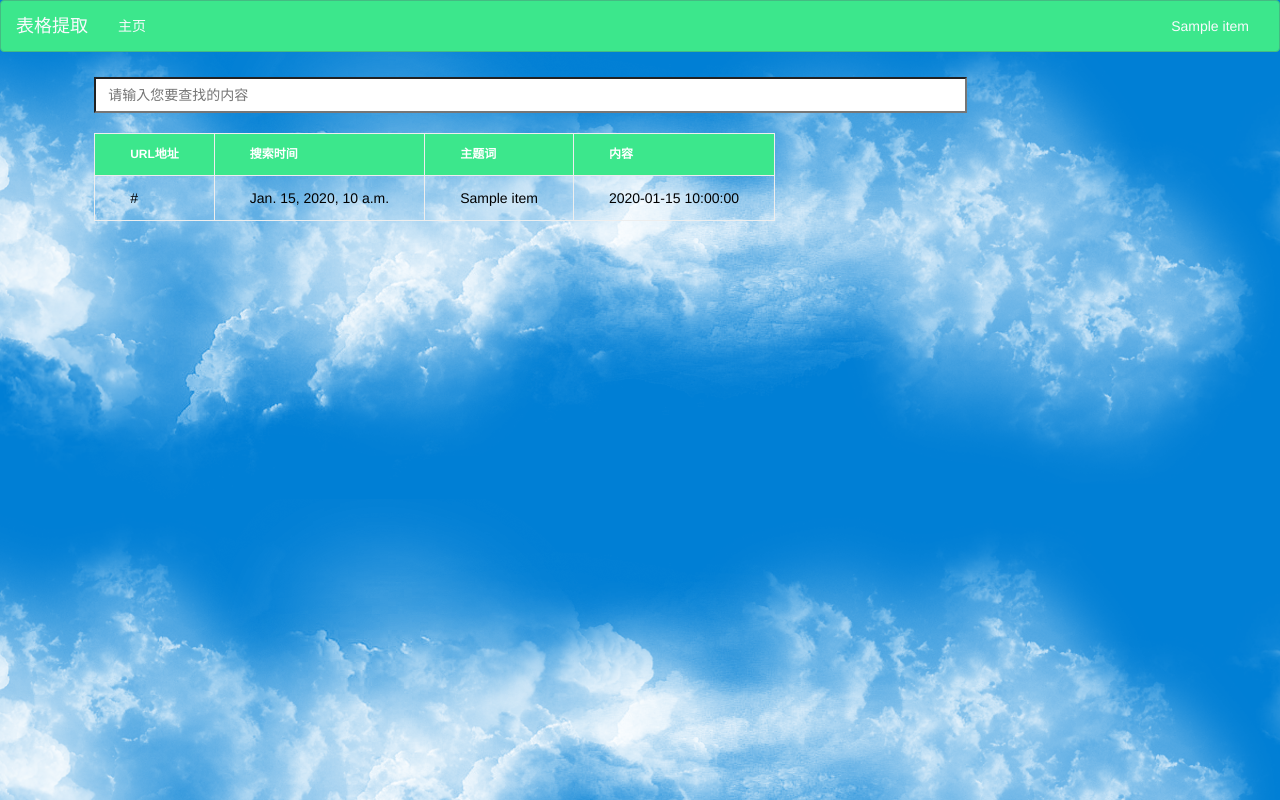
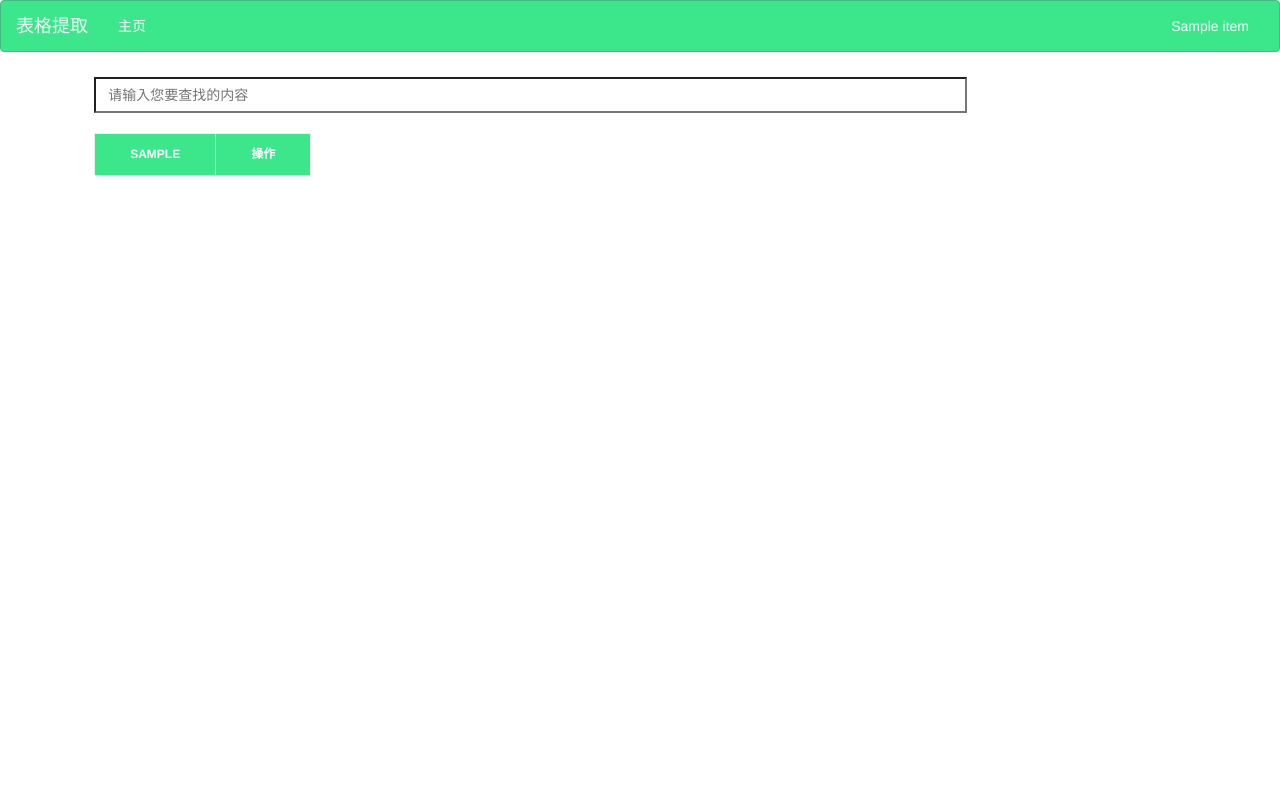
Before and after one commit to yf999573/Project, a Django app: template work/templates/show.html in a window 1280 px wide. Run offline with Django 3.2, Linux system fonts and the light colour scheme; the template is opened without the code that fills it: most values are stand-ins (such as "Sample title", 1, 10 or a date in 2020); lists and menus that the app fills with data are empty; some libraries are stand-ins or nearby versions.

Commit message:
operate table

```diff
--- a/work/SEproject/models.py
+++ b/work/SEproject/models.py
@@ -45,7 +45,7 @@ class HtmlParser(object):
         title_node = soup.find('title')
         table_node = soup.find_all('table')
         for table in table_node:
-            new_test = userdata(name=name,url = page_url,title = title_node.get_text(),time = times,date = str(table))
+            new_test = userdata(name=name,url = page_url,title = title_node.get_text(),time = times,date = table.prettify())
             new_test.save()
 
 #主程序处理
--- a/work/templates/show.html
+++ b/work/templates/show.html
@@ -18,15 +18,53 @@
     <script src="{% static "js/JS.js" %}"></script>
     {% load static %}
     <script src="{% static "js/show.js" %}"></script>
+    <script type="text/javascript">
+        function moveUp(_a){
+            var _row = _a.parentNode.parentNode;
+            var _node = _row.previousSibling;
+            while(_node && _node.nodeType != 1){
+                _node = _node.previousSibling;
+              }
+              if(_node){
+                swapNode(_row,_node);
+              }
+            }
+        function moveDown(_a){
+            var _row = _a.parentNode.parentNode;
+              //如果不是最后一行，则与下一行交换顺序
+              var _node = _row.nextSibling;
+              while(_node && _node.nodeType != 1){
+                _node = _node.nextSibling;
+              }
+              if(_node){
+                swapNode(_row,_node);
+              }
+            }
+        function swapNode(node1,node2){
+              //获取父结点
+              var _parent = node1.parentNode;
+              //获取两个结点的相对位置
+              var _t1 = node1.nextSibling;
+              var _t2 = node2.nextSibling;
+              //将node2插入到原来node1的位置
+              if(_t1)_parent.insertBefore(node2,_t1);
+              else _parent.appendChild(node2);
+              //将node1插入到原来node2的位置
+              if(_t2)_parent.insertBefore(node1,_t2);
+              else _parent.appendChild(node1);
+            }
+    </script>
+    <script type="text/javascript">
+        function deleteRew(r) {
+            var i;
+            i = r.parentNode.parentNode.rowIndex;
+            var oi = r.parentNode.parentNode.parentNode;
+            oi.deleteRow(i)
+        }
+    </script>
     <title>提取表格展示页</title>
 </head>
 <body>
-<div class="sky" style="position:absolute;width:100%;left:0; top: 0; width:100%; height:100% ">
-    <div class="clouds_one"></div>
-    <div class="clouds_two"></div>
-    <div class="clouds_three"></div>
-</div>
-
 <!--导航条-->
 <nav class="navbar navbar-default" role="navigation" style="margin: auto; left:0; top: 0; width:100%; ">
     <div class="container-fluid">
@@ -54,33 +92,37 @@
     <div class="row" style="margin-top:25px;">
         <input type="search" class="col-md-8 col-md-offset-1 light-table-filter" data-table="order-table" placeholder="请输入您要查找的内容" style="padding: 6px 12px;">
     </div>
+    {% for item_table in table_list %}
         <div class="row" style="margin-top: 20px;">
             <div class="col-md-10 col-md-offset-1" style="padding: 0px !important;">
                 <div class="tbl-content">
-                <table class="order-table" cellpadding="0" cellspacing="0" border="0">
-                    <thead>
+                    <table id="myTable" class="order-table"  cellpadding="0" cellspacing="0" border="0">
+                        {% for item_tr in item_table %}
+                            {% if forloop.first %}
                                 <tr>
-                        <th>URL地址</th>
-                        <th>搜索时间</th>
-                        <th>主题词</th>
-                        <th>内容</th>
+                                    {% for item_hd in item_tr %}
+                                        <th>{{ item_hd | safe }}</th>
+                                    {% endfor %}
+                                    <th>操作 </th>
                                 </tr>
-                    </thead>
-                    {% for item in nov_data %}
-                        <tbody>
+                            {% else %}
                                 <tr>
-                            <td>{{ item.url }}</td>
-                            <td>{{ item.time }}</td>
-                            <td>{{ item.title }}</td>
-                            <td>{{ item.date | safe }}</td>
+                                    {% for item_hd in item_tr %}
+                                        <td>{{ item_hd | safe }}</td>
+                                    {% endfor %}
+                                    <td>
+                                        <input type="button" value="删除" onclick="deleteRew(this)">
+                                        <a href="javascript:void(0)" onclick="moveUp(this)">上移</a>
+                                        <a href="javascript:void(0)" onclick="moveDown(this)">下移</a>
+                                    </td>
                                 </tr>
-                        </tbody>
+                            {% endif %}
                         {% endfor %}
                     </table>
                 </div>
             </div>
         </div>
+    {% endfor %}
 </div>
-
 </body>
 </html>
```
Also changed, not shown: work/SEproject/views.py (+14 -4 lines), 13 other files. Lines whose indentation alone changed are shown as unchanged.
